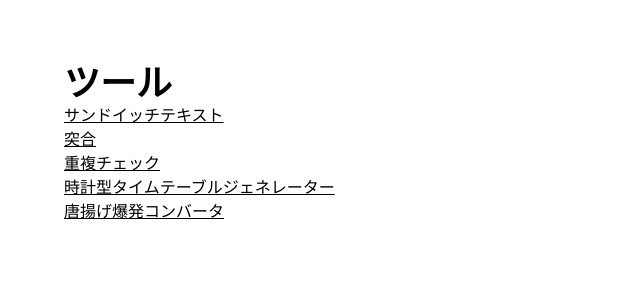
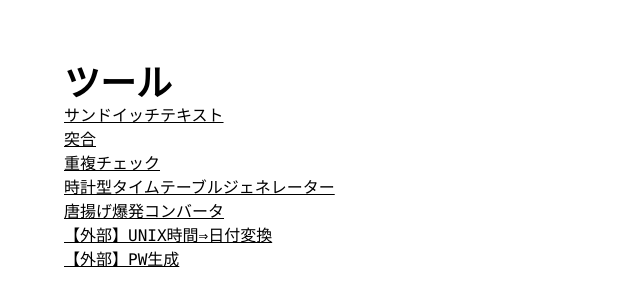
Before and after one commit to homma-takumi/homma-takumi.github.io, a plain HTML site: page docs/index.html in a window 1280 px wide. Shown: the whole page, without its empty margins (0-640 px from the left). Drawn offline with nearby package versions, Linux system fonts and the light colour scheme.

Commit message:
😎😎

```diff
--- a/docs/index.html
+++ b/docs/index.html
@@ -54,6 +54,12 @@
       <li>
         <a class="link" href="/tools/karaage_explosion.html">唐揚げ爆発コンバータ</a>
       </li>
+      <li>
+        <a class="link" href="https://keisan.site/exec/system/1526004418" target="_blank" rel="noopener noreferrer">【外部】UNIX時間⇒日付変換</a>
+      </li>
+      <li>
+        <a class="link" href="https://www.luft.co.jp/cgi/randam.php#google_vignette" target="_blank" rel="noopener noreferrer">【外部】PW生成</a>
+      </li>
     </ul>
 
   </main>
```
